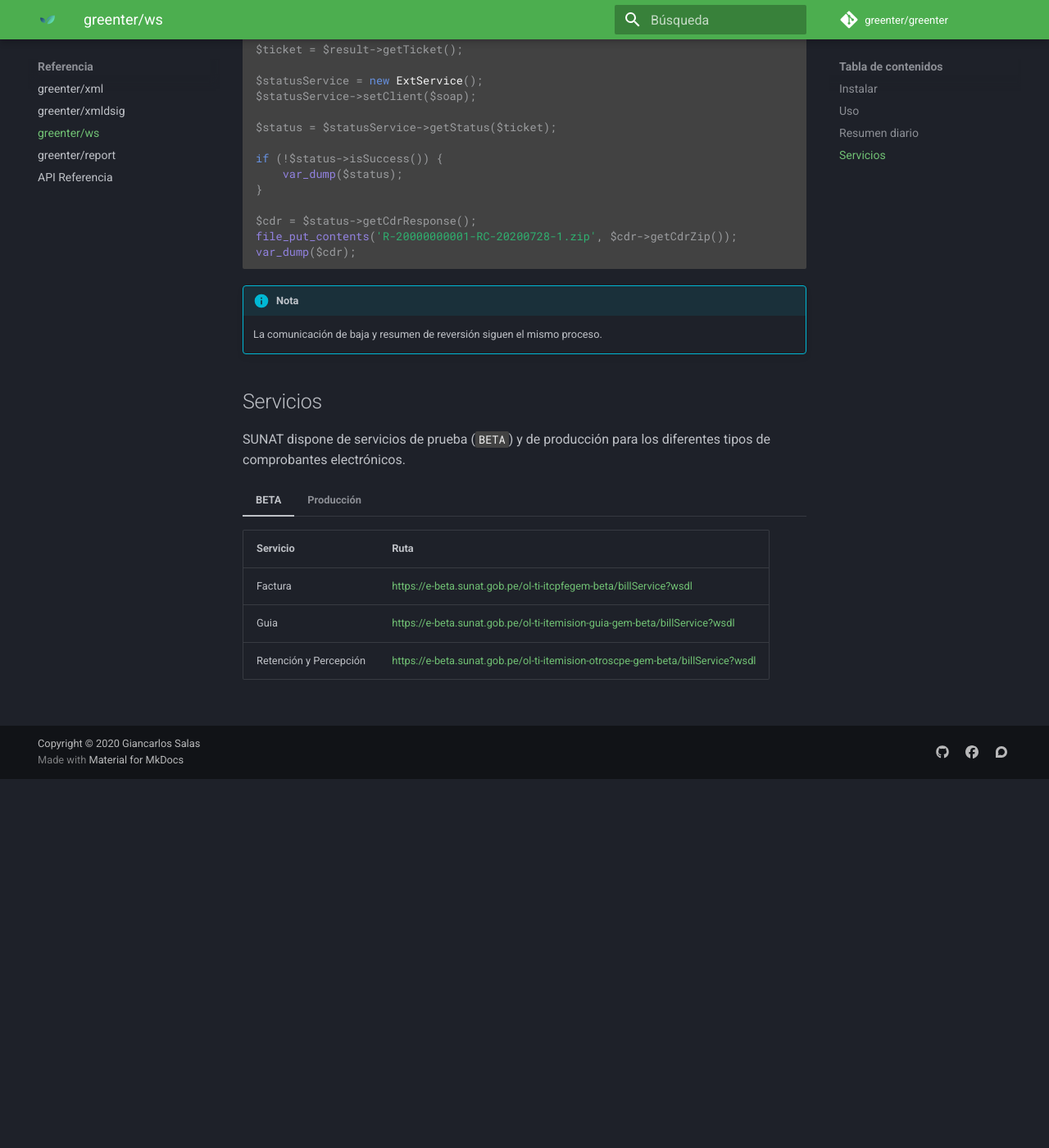
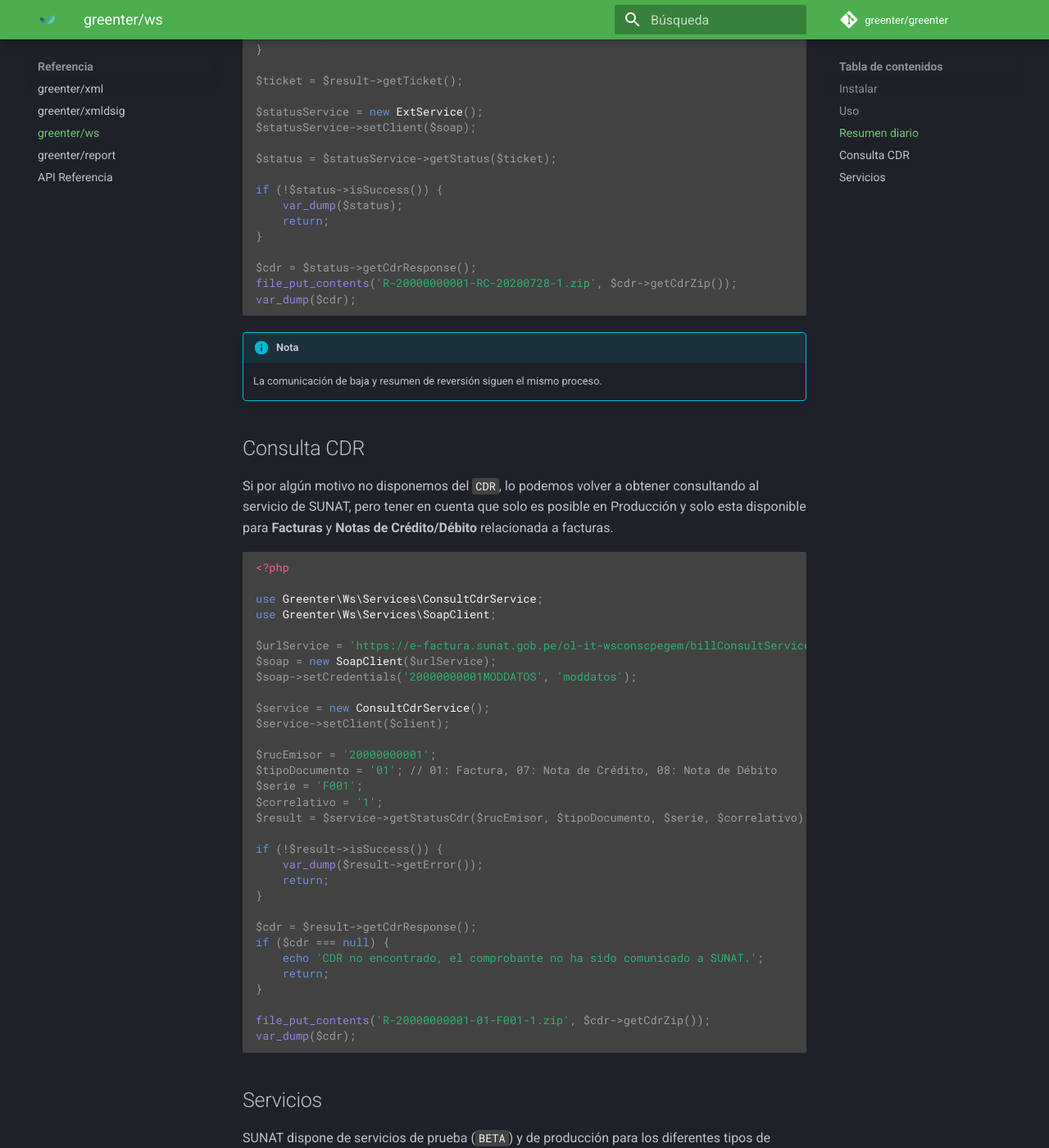
Before and after one commit to thegreenter/docs, an MkDocs documentation site: the page built from docs/packages/ws.md, in a window 1280 px wide and 1400 px high, scrolled down 1890 px. Shown: the whole window at 82% size. Built offline with MkDocs 1.6.1 and Material for MkDocs 9.7.7, drawn with Linux system fonts in a browser that asks for light colours; before the commit the page ends 2840 px from its top, so only the background shows below that.

Commit message:
Add CDR service example

````diff
--- a/docs/packages/ws.md
+++ b/docs/packages/ws.md
@@ -37,9 +37,10 @@ $result = $sender->send(/*Nombre del comprobante*/'20000000001-01-F001-1', $xml)
 
 if (!$result->isSuccess()) {
     var_dump($result->getError());
+    return;
 }
 
-$cdr = $res->getCdrResponse();
+$cdr = $result->getCdrResponse();
 file_put_contents('R-20000000001-01-F001-1.zip', $cdr->getCdrZip());
 var_dump($cdr);
 ```
@@ -81,6 +82,7 @@ $result = $sender->send('20000000001-RC-20200728-1', $xml);
 
 if (!$result->isSuccess()) {
     var_dump($result->getError());
+    return;
 }
 
 $ticket = $result->getTicket();
@@ -92,6 +94,7 @@ $status = $statusService->getStatus($ticket);
 
 if (!$status->isSuccess()) {
     var_dump($status);
+    return;
 }
 
 $cdr = $status->getCdrResponse();
@@ -104,6 +107,45 @@ var_dump($cdr);
 
     La comunicación de baja y resumen de reversión siguen el mismo proceso.
 
+## Consulta CDR
+Si por algún motivo no disponemos del `CDR`, lo podemos volver a obtener consultando al servicio de SUNAT,
+pero tener en cuenta que solo es posible en Producción y solo esta disponible para **Facturas** y
+**Notas de Crédito/Débito** relacionada a facturas.
+
+```php
+<?php
+
+use Greenter\Ws\Services\ConsultCdrService;
+use Greenter\Ws\Services\SoapClient;
+
+$urlService = 'https://e-factura.sunat.gob.pe/ol-it-wsconscpegem/billConsultService';
+$soap = new SoapClient($urlService);
+$soap->setCredentials('20000000001MODDATOS', 'moddatos');
+
+$service = new ConsultCdrService();
+$service->setClient($client);
+
+$rucEmisor = '20000000001';
+$tipoDocumento = '01'; // 01: Factura, 07: Nota de Crédito, 08: Nota de Débito
+$serie = 'F001';
+$correlativo = '1';
+$result = $service->getStatusCdr($rucEmisor, $tipoDocumento, $serie, $correlativo);
+
+if (!$result->isSuccess()) {
+    var_dump($result->getError());
+    return;
+}
+
+$cdr = $result->getCdrResponse();
+if ($cdr === null) {
+    echo 'CDR no encontrado, el comprobante no ha sido comunicado a SUNAT.';
+    return;
+}
+
+file_put_contents('R-20000000001-01-F001-1.zip', $cdr->getCdrZip());
+var_dump($cdr);
+
+```
 
 ## Servicios
 SUNAT dispone de servicios de prueba (`BETA`) y de producción para los diferentes tipos de
````
